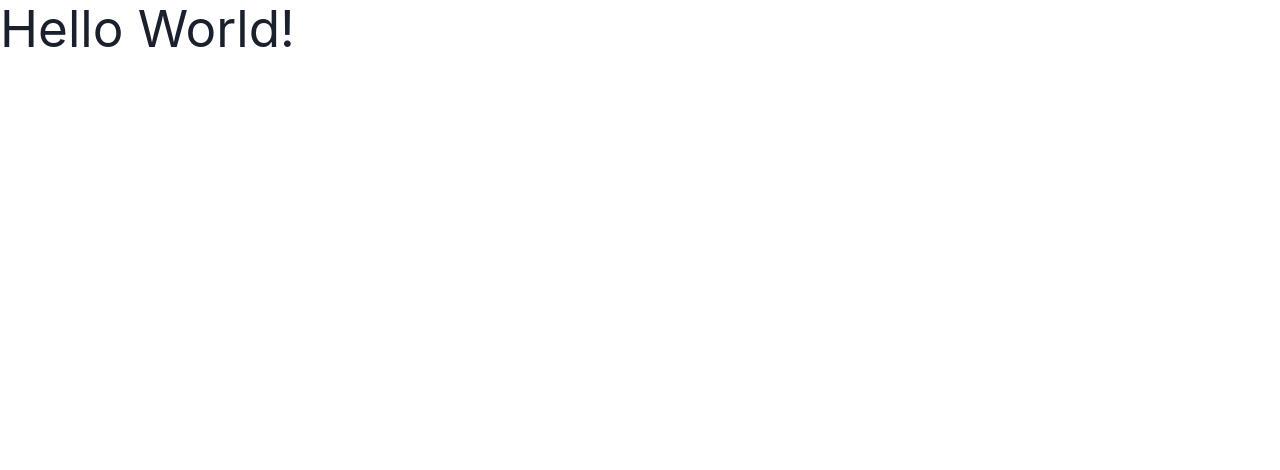
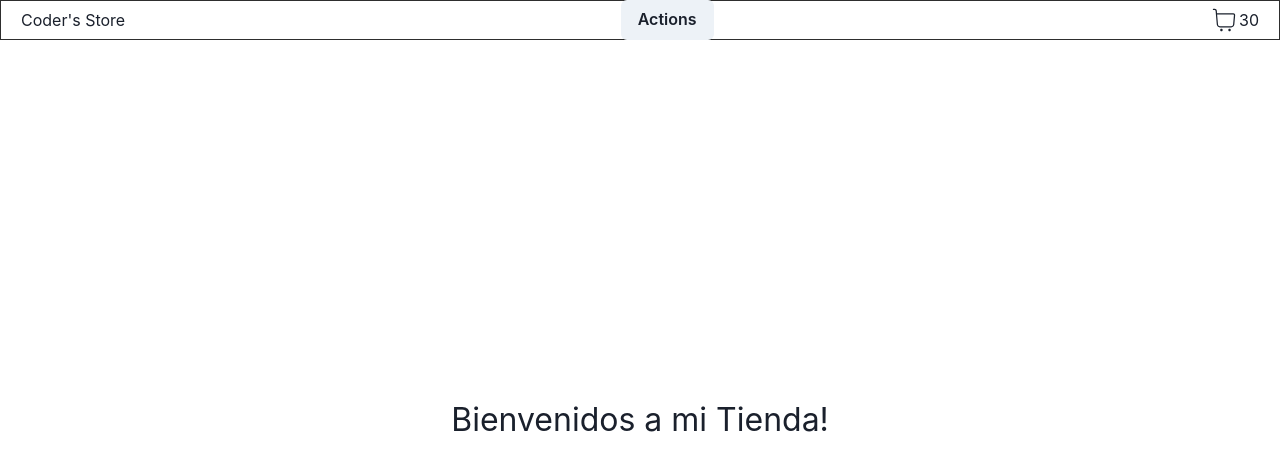
Before and after one commit to fanro/react-coder-house, a React (Vite) app: page / in a window 1280 px wide. Shown: the top 470 px of the page. Built offline with nearby package versions, Linux system fonts and the light colour scheme.

Commit message:
add components

```diff
--- a/src/App.jsx
+++ b/src/App.jsx
@@ -1,10 +1,15 @@
 import React from 'react';
-import { ChakraProvider } from '@chakra-ui/react';
+import { Box, ChakraProvider } from '@chakra-ui/react';
+import NavBar from './components/NavBar';
+import ItemListContainer from './components/ItemListContainer';
 
 const App = () => {
   return (
     <ChakraProvider>
-      <h1>Hello World!</h1>
+      <Box height='100vh'>
+        <NavBar />
+        <ItemListContainer greeting='Bienvenidos a mi Tienda!' />
+      </Box>
     </ChakraProvider>
   );
 };
--- /dev/null
+++ b/src/components/CartWidget.jsx
@@ -0,0 +1,12 @@
+import { Flex } from '@chakra-ui/react';
+import { CiShoppingCart } from 'react-icons/ci';
+
+const CartWidget = () => {
+  return (
+    <Flex alignItems='center'>
+      <CiShoppingCart size={30} /> 30
+    </Flex>
+  );
+};
+
+export default CartWidget;
--- /dev/null
+++ b/src/components/ItemListContainer.jsx
@@ -0,0 +1,17 @@
+import { Flex } from '@chakra-ui/react';
+
+const ItemListContainer = ({ greeting }) => {
+  return (
+    <Flex
+      fontSize='2rem'
+      height='95%'
+      width='100vw'
+      alignItems='center'
+      justifyContent='center'
+    >
+      {greeting}
+    </Flex>
+  );
+};
+
+export default ItemListContainer;
--- /dev/null
+++ b/src/components/NavBar.jsx
@@ -0,0 +1,35 @@
+import {
+  Flex,
+  Text,
+  MenuButton,
+  Menu,
+  MenuList,
+  Button,
+  MenuItem,
+} from '@chakra-ui/react';
+import CartWidget from './CartWidget';
+
+const NavBar = () => {
+  return (
+    <Flex
+      alignItems='center'
+      justifyContent='space-between'
+      width='100vw'
+      padding='0 20px'
+      height='5%'
+      border='1px solid #2e2e2e'
+    >
+      <Text className='test'>Coder's Store</Text>
+      <Menu>
+        <MenuButton as={Button}>Actions</MenuButton>
+        <MenuList>
+          <MenuItem>Zapatillas</MenuItem>
+          <MenuItem>Jordans</MenuItem>
+        </MenuList>
+      </Menu>
+      <CartWidget />
+    </Flex>
+  );
+};
+
+export default NavBar;
```
Also changed, not shown: src/assets/img/logo.jpg (added).
